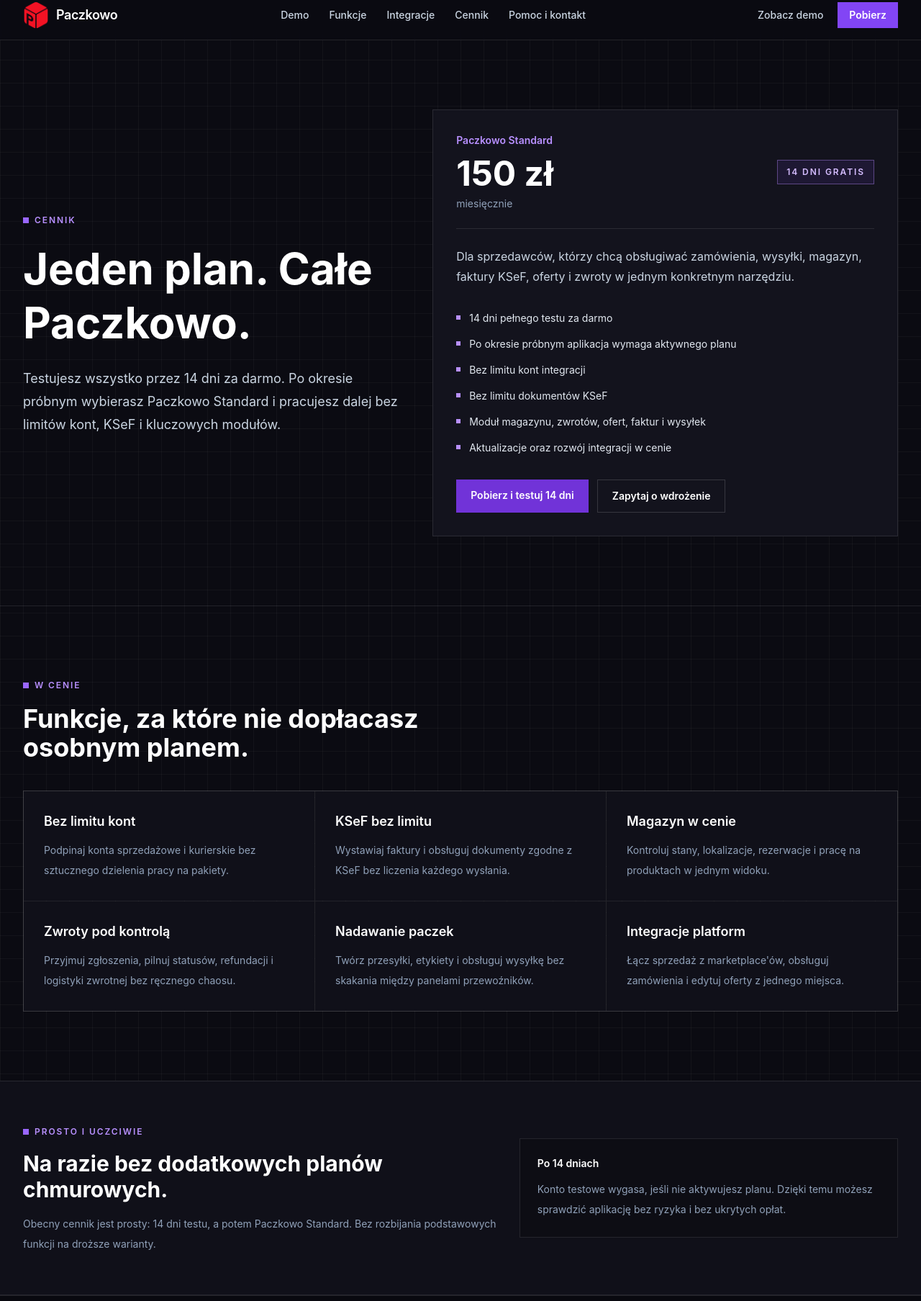
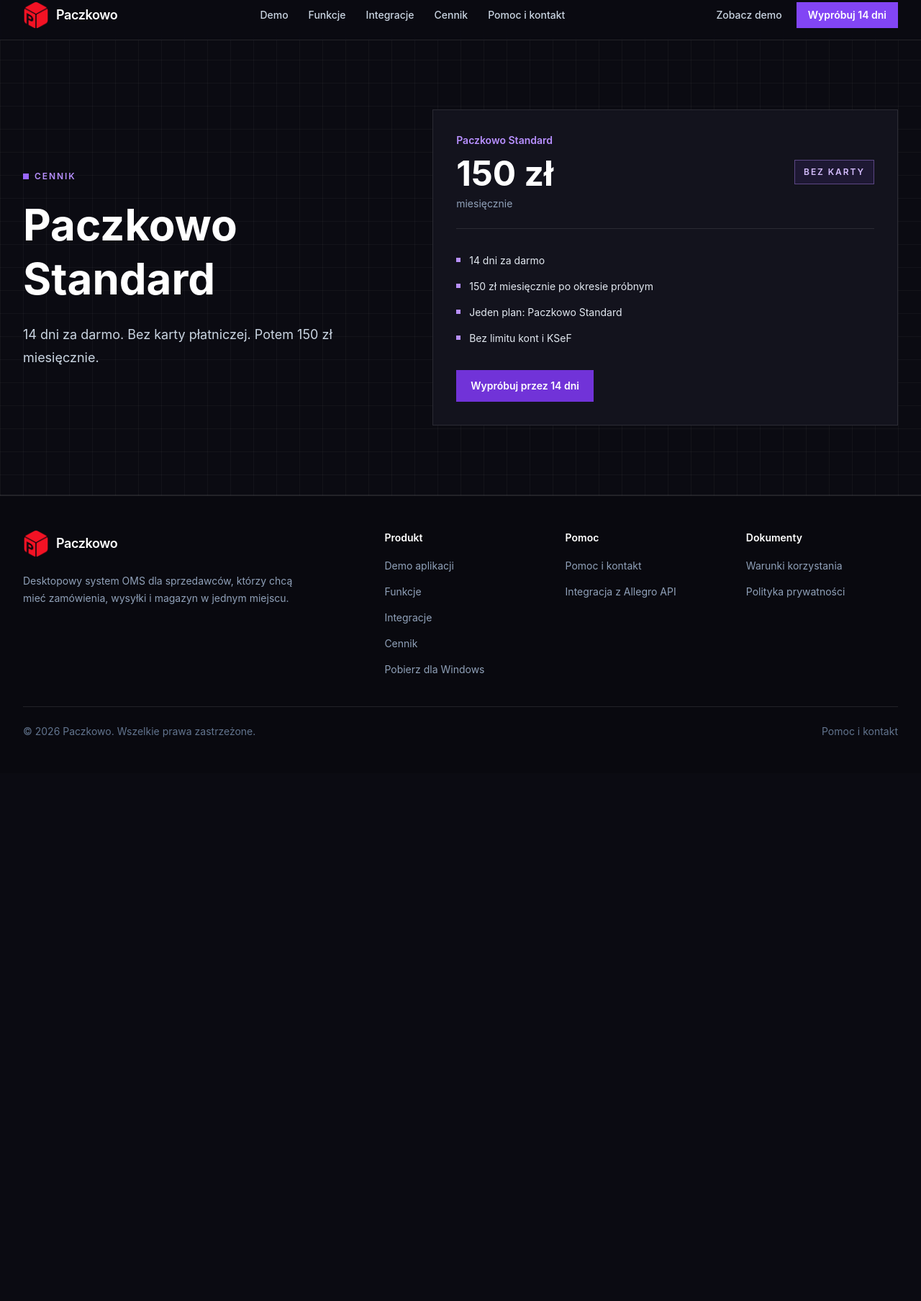
Before and after one commit to szymon-mania/paczkowo, an Astro site: page /cennik in a window 1280 px wide. Shown: the part 13-1820 px from the top of the page at 72% size. After the commit the page ends 1087 px from the top, so only its background shows below. Built offline with nearby package versions, Linux system fonts and the light colour scheme; Astro itself is replaced by a stand-in of ours.

Commit message:
design v2.1.0

```diff
--- a/src/components/Header.astro
+++ b/src/components/Header.astro
@@ -17,7 +17,7 @@
     </nav>
     <div class="flex items-center gap-2">
       <a href="/demo" class="hidden px-3 py-2 text-sm font-medium text-slate-300 transition hover:text-white sm:inline-flex">Zobacz demo</a>
-      <a href="/pobierz" class="inline-flex items-center justify-center bg-brand-500 px-4 py-2 text-sm font-semibold text-white transition hover:bg-brand-400 focus-visible:outline focus-visible:outline-2 focus-visible:outline-offset-2 focus-visible:outline-brand-300">Pobierz</a>
+      <a href="/pobierz" class="inline-flex items-center justify-center bg-brand-500 px-4 py-2 text-sm whitespace-nowrap font-semibold text-white transition hover:bg-brand-400 focus-visible:outline focus-visible:outline-2 focus-visible:outline-offset-2 focus-visible:outline-brand-300">Wypróbuj 14 dni</a>
       <button type="button" id="mobile-menu-button" aria-label="Otwórz menu" aria-expanded="false" aria-controls="mobile-menu" class="inline-flex h-9 w-9 items-center justify-center border border-white/15 text-slate-200 transition hover:border-white/30 md:hidden">
         <svg xmlns="http://www.w3.org/2000/svg" viewBox="0 0 24 24" fill="none" stroke="currentColor" stroke-width="2" class="h-5 w-5" aria-hidden="true"><path stroke-linecap="round" d="M4 7h16M4 12h16M4 17h16" /></svg>
       </button>
--- a/src/pages/cennik.astro
+++ b/src/pages/cennik.astro
@@ -1,53 +1,22 @@
 ---
 import Layout from "../layouts/Layout.astro";
 
-const coreFeatures = [
-  {
-    title: "Bez limitu kont",
-    text: "Podpinaj konta sprzedażowe i kurierskie bez sztucznego dzielenia pracy na pakiety.",
-  },
-  {
-    title: "KSeF bez limitu",
-    text: "Wystawiaj faktury i obsługuj dokumenty zgodne z KSeF bez liczenia każdego wysłania.",
-  },
-  {
-    title: "Magazyn w cenie",
-    text: "Kontroluj stany, lokalizacje, rezerwacje i pracę na produktach w jednym widoku.",
-  },
-  {
-    title: "Zwroty pod kontrolą",
-    text: "Przyjmuj zgłoszenia, pilnuj statusów, refundacji i logistyki zwrotnej bez ręcznego chaosu.",
-  },
-  {
-    title: "Nadawanie paczek",
-    text: "Twórz przesyłki, etykiety i obsługuj wysyłkę bez skakania między panelami przewoźników.",
-  },
-  {
-    title: "Integracje platform",
-    text: "Łącz sprzedaż z marketplace'ów, obsługuj zamówienia i edytuj oferty z jednego miejsca.",
-  },
-];
-
 const included = [
-  "14 dni pełnego testu za darmo",
-  "Po okresie próbnym aplikacja wymaga aktywnego planu",
-  "Bez limitu kont integracji",
-  "Bez limitu dokumentów KSeF",
-  "Moduł magazynu, zwrotów, ofert, faktur i wysyłek",
-  "Aktualizacje oraz rozwój integracji w cenie",
+  "14 dni za darmo",
+  "150 zł miesięcznie po okresie próbnym",
+  "Jeden plan: Paczkowo Standard",
+  "Bez limitu kont i KSeF",
 ];
 ---
 
-<Layout title="Cennik Paczkowo" description="Paczkowo Standard: 14 dni za darmo, potem 150 zł miesięcznie za pełny dostęp bez limitu kont, KSeF, magazyn, zwroty, wysyłki i integracje.">
+<Layout title="Cennik Paczkowo" description="Paczkowo Standard: 14 dni za darmo bez karty płatniczej, potem 150 zł miesięcznie.">
   <main>
     <section class="border-b border-white/10">
       <div class="mx-auto grid max-w-7xl gap-10 px-4 py-16 sm:px-6 lg:grid-cols-[0.9fr_1.1fr] lg:items-center lg:px-8 lg:py-24">
         <div>
           <p class="eyebrow">Cennik</p>
-          <h1 class="mt-5 max-w-3xl text-5xl font-bold leading-tight text-white sm:text-6xl">Jeden plan. Całe Paczkowo.</h1>
-          <p class="mt-6 max-w-2xl text-lg leading-8 text-slate-300">
-            Testujesz wszystko przez 14 dni za darmo. Po okresie próbnym wybierasz Paczkowo Standard i pracujesz dalej bez limitów kont, KSeF i kluczowych modułów.
-          </p>
+          <h1 class="mt-5 max-w-3xl text-5xl font-bold leading-tight text-white sm:text-6xl">Paczkowo Standard</h1>
+          <p class="mt-6 max-w-xl text-lg leading-8 text-slate-300">14 dni za darmo. Bez karty płatniczej. Potem 150 zł miesięcznie.</p>
         </div>
         <article class="surface-line p-6 sm:p-8">
           <div class="flex flex-wrap items-center justify-between gap-4 border-b border-white/10 pb-6">
@@ -56,11 +25,8 @@
               <h2 class="mt-3 text-5xl font-bold text-white">150 zł</h2>
               <p class="mt-2 text-sm text-slate-400">miesięcznie</p>
             </div>
-            <span class="border border-brand-300/40 bg-brand-500/10 px-3 py-2 text-xs font-semibold uppercase tracking-[0.16em] text-brand-200">14 dni gratis</span>
+            <span class="border border-brand-300/40 bg-brand-500/10 px-3 py-2 text-xs font-semibold uppercase tracking-[0.16em] text-brand-200">Bez karty</span>
           </div>
-          <p class="mt-6 text-base leading-7 text-slate-300">
-            Dla sprzedawców, którzy chcą obsługiwać zamówienia, wysyłki, magazyn, faktury KSeF, oferty i zwroty w jednym konkretnym narzędziu.
-          </p>
           <ul class="mt-8 grid gap-3">
             {included.map((item) => (
               <li class="flex gap-3 text-sm leading-6 text-slate-200">
@@ -69,44 +35,8 @@
               </li>
             ))}
           </ul>
-          <div class="mt-8 flex flex-col gap-3 sm:flex-row">
-            <a href="/pobierz" class="inline-flex justify-center bg-brand-600 px-5 py-3 text-sm font-semibold text-white transition hover:bg-brand-500">Pobierz i testuj 14 dni</a>
-            <a href="/kontakt" class="inline-flex justify-center border border-white/15 px-5 py-3 text-sm font-semibold text-white transition hover:border-white/35">Zapytaj o wdrożenie</a>
-          </div>
+          <a href="/pobierz" class="mt-8 inline-flex justify-center bg-brand-600 px-5 py-3 text-sm font-semibold text-white transition hover:bg-brand-500">Wypróbuj przez 14 dni</a>
         </article>
-      </div>
-    </section>
-
-    <section class="mx-auto max-w-7xl px-4 py-16 sm:px-6 lg:px-8 lg:py-24">
-      <div class="max-w-2xl">
-        <p class="eyebrow">W cenie</p>
-        <h2 class="mt-4 text-3xl font-bold text-white sm:text-4xl">Funkcje, za które nie dopłacasz osobnym planem.</h2>
-      </div>
-      <div class="mt-10 grid gap-px border border-white/10 bg-white/10 md:grid-cols-2 lg:grid-cols-3">
-        {coreFeatures.map((feature) => (
-          <article class="bg-[#101019] p-7">
-            <h3 class="text-lg font-semibold text-white">{feature.title}</h3>
-            <p class="mt-3 text-sm leading-7 text-slate-400">{feature.text}</p>
-          </article>
-        ))}
-      </div>
-    </section>
-
-    <section class="border-y border-white/10 bg-[#101019]">
-      <div class="mx-auto grid max-w-7xl gap-8 px-4 py-14 sm:px-6 lg:grid-cols-[1fr_0.8fr] lg:items-center lg:px-8">
-        <div>
-          <p class="eyebrow">Prosto i uczciwie</p>
-          <h2 class="mt-4 text-3xl font-bold text-white">Na razie bez dodatkowych planów chmurowych.</h2>
-          <p class="mt-4 max-w-2xl text-sm leading-7 text-slate-400">
-            Obecny cennik jest prosty: 14 dni testu, a potem Paczkowo Standard. Bez rozbijania podstawowych funkcji na droższe warianty.
-          </p>
-        </div>
-        <div class="border border-white/10 bg-black/20 p-6">
-          <p class="text-sm font-semibold text-white">Po 14 dniach</p>
-          <p class="mt-3 text-sm leading-7 text-slate-400">
-            Konto testowe wygasa, jeśli nie aktywujesz planu. Dzięki temu możesz sprawdzić aplikację bez ryzyka i bez ukrytych opłat.
-          </p>
-        </div>
       </div>
     </section>
   </main>
--- a/src/pages/index.astro
+++ b/src/pages/index.astro
@@ -24,7 +24,7 @@
           <p class="mt-6 max-w-xl text-lg leading-8 text-slate-300">Mniej klików w panelach. Więcej paczek wysłanych na czas.</p>
           <div class="mt-9 flex flex-col gap-3 sm:flex-row">
             <a href="/demo" class="inline-flex items-center justify-center gap-2 bg-brand-500 px-5 py-3.5 text-sm font-semibold text-white transition hover:bg-brand-400">Otwórz demo <span aria-hidden="true">→</span></a>
-            <a href="/pobierz" class="inline-flex items-center justify-center border border-white/15 px-5 py-3.5 text-sm font-semibold text-white transition hover:border-white/35 hover:bg-white/5">Pobierz dla Windows</a>
+            <a href="/pobierz" class="inline-flex items-center justify-center border border-white/15 px-5 py-3.5 text-sm font-semibold text-white transition hover:border-white/35 hover:bg-white/5">Wypróbuj 14 dni</a>
           </div>
           <div class="mt-10 flex flex-wrap items-center gap-x-5 gap-y-3 text-sm text-slate-400"><span>Integracje:</span><img src="/brand/allegro.png" alt="Allegro" class="h-5 w-auto object-contain" /><img src="/brand/erli.png" alt="Erli" class="h-5 w-auto object-contain" /><img src="/brand/inpost.png" alt="InPost" class="h-6 w-auto object-contain" /></div>
         </div>
@@ -54,7 +54,7 @@
     </section>
 
     <section class="border-y border-white/10 bg-brand-600">
-      <div class="mx-auto flex max-w-7xl flex-col gap-8 px-4 py-14 sm:px-6 md:flex-row md:items-center md:justify-between lg:px-8"><div><p class="text-sm font-semibold text-brand-100">14 dni za darmo</p><h2 class="mt-3 text-3xl font-bold text-white">Pełna funkcjonalność. Bez ograniczeń.</h2></div><a href="/pobierz" class="inline-flex shrink-0 items-center justify-center bg-white px-5 py-3.5 text-sm font-semibold text-brand-800 transition hover:bg-brand-50">Pobierz Paczkowo</a></div>
+      <div class="mx-auto flex max-w-7xl flex-col gap-8 px-4 py-14 sm:px-6 md:flex-row md:items-center md:justify-between lg:px-8"><div><p class="text-sm font-semibold text-brand-100">14 dni za darmo. Bez karty płatniczej.</p><h2 class="mt-3 text-3xl font-bold text-white">Pełna funkcjonalność. Bez ograniczeń.</h2></div><a href="/pobierz" class="inline-flex shrink-0 items-center justify-center bg-white px-5 py-3.5 text-sm font-semibold text-brand-800 transition hover:bg-brand-50">Wypróbuj przez 14 dni</a></div>
     </section>
   </main>
 </Layout>
--- a/src/pages/kontakt.astro
+++ b/src/pages/kontakt.astro
@@ -13,7 +13,7 @@
           <p class="mt-6 max-w-xl text-lg leading-8 text-slate-300">Zgłoś błąd, zadaj pytanie albo opowiedz, jakiej integracji potrzebujesz. Odpowiemy na adres podany w formularzu.</p>
           <div class="mt-10 border-l-2 border-brand-400 pl-5 text-sm leading-7 text-slate-400">Wolisz e-mail? Napisz na <a href="mailto:kontakt@paczkowo.net" class="font-medium text-brand-300 hover:text-white">kontakt@paczkowo.net</a>.</div>
         </div>
-        <div class="border border-white/10 bg-[#12121d] p-6 sm:p-8">
+        <div id="formularz" class="scroll-mt-24 border border-white/10 bg-[#12121d] p-6 sm:p-8">
           <ContactForm client:load />
         </div>
       </div>
```
Also changed, not shown: src/pages/integracje.astro (+16 -27 lines).
